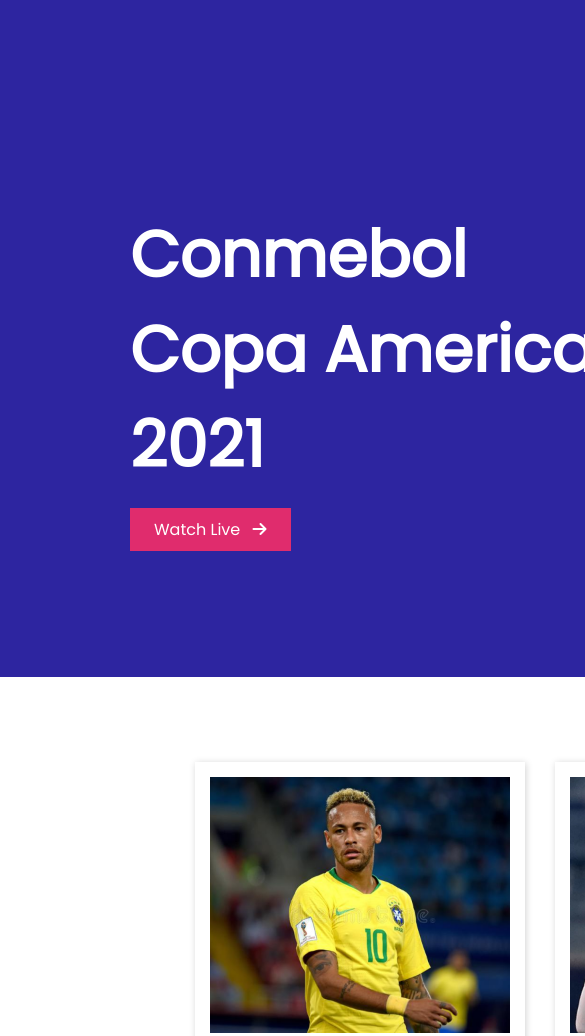
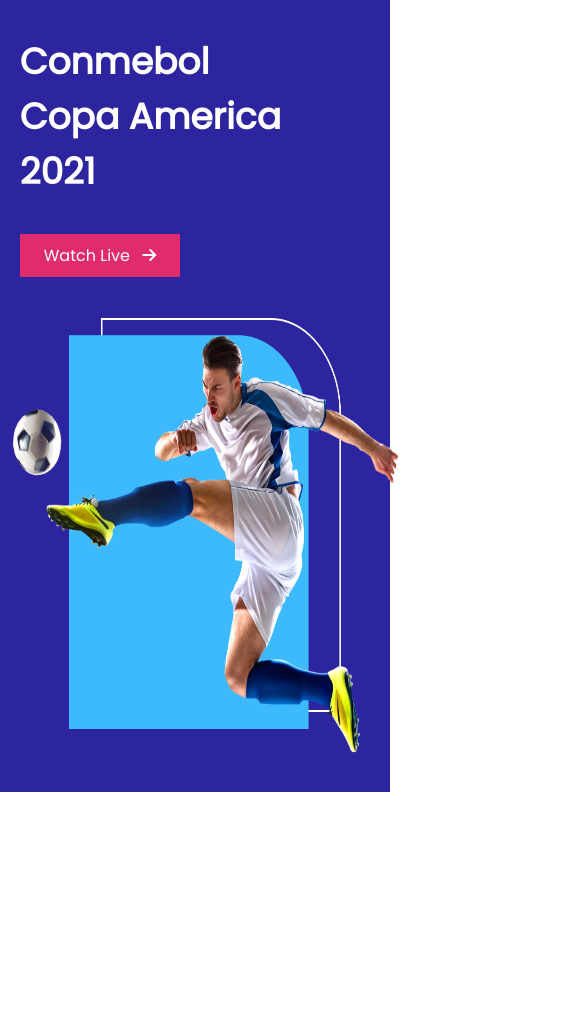
Before and after one commit to fahad-poran/footballmatch, a plain HTML site: page index.html in a window 390 px wide. Shown: the top 1036 px of the page, 585 px wide, since content can reach past the window. After the commit the page ends 844 px from the top, so only its background shows below. Drawn offline with Linux system fonts and the light colour scheme.

Commit message:
Header Done

```diff
--- a/index.html
+++ b/index.html
@@ -12,6 +12,7 @@
 </head>
 <body>
     <header>
+        <!-- section>
         <section class="banner-txt">
             <h1 class="copa">Conmebol
                 Copa America
@@ -21,7 +22,23 @@
         </section>
         <section class="banner-img">
             <img src="images/banner.png" alt="">
-        </section>
+        </section> -->
+
+        <div class="banner">
+            <div class="banner-heading">
+              <h1 class="heading">Conmebol Copa America 2021</h1>
+              <div class="watch">
+                <a
+                  href="https://www.youtube.com/watch?v=1LSKA6wWHIg&ab_channel=%D8%B1%D8%B9%D8%AF%D9%85%D8%AD%D9%85%D8%AF%D8%A7%D9%84%D9%83%D8%B1%D8%AF%D9%8A%7CRaadMohammadalKurdi"
+                  target="_blank"
+                  >Watch Live <i class="fas fa-arrow-right"></i>
+                </a>
+              </div>
+            </div>
+            <div class="banner-image">
+              <img src="images/banner.png" alt="banner" />
+            </div>
+          </div>
     </header>
 
     <main>
--- a/style.css
+++ b/style.css
@@ -4,9 +4,9 @@ body{
     margin: 0%;
     padding: 0%;
     font-family: 'Poppins', sans-serif;
-    Width: 1440px;
-    Height: 3750px;
-    overflow-x: hidden;
+    /* Width: 1440px;
+    Height: 3750px; */
+    /* overflow-x: hidden; */
 }
 
 /* ------------------
@@ -15,57 +15,67 @@ top header part
 
 header{
     background-color: #2D25A0;
-    height: 677px;
     width: 100%;
-    display: flex;
+    /* height: 677px;
+    width: 100%;
+    display: flex; */
 
     /* display: grid;
     grid-template-columns: repeat(2,1fr); */
 
 
 }
-.banner-txt{
-  margin-left: 130px;
 
-}
-.banner-txt .copa{
 
-    color: #FFFFFF;
-    margin-top: 207px;
+.banner {
+    display: flex;
+    justify-content: space-around;
+    align-items: center;
+    padding-bottom: 86px;
+  }
+  .banner-heading {
     width: 485px;
-    height: 230px;
-    font-size: 64px;
-    font-weight: 700;
-    padding-bottom: 27px;
-}
+    margin-left: 100px;
+  }
 
-.watch{
+  .watch a {
     text-decoration: none;
+    color: #fff;
+    font-size: 16px;
     font-size: 16px;
     Width: 168px;
     Height: 44px;
+    text-decoration: none;
     background-color:#E02C6D;
-    color: #FFFFFF;
+
     padding: 10px 24px;
-}
-.banner-txt i{
-    margin-left: 8px;
-}
-.banner-img{
-    margin-left: 102px;
-    margin-top: 153px;
-}
-.banner-img img{
+  }
+  .watch a i{
+      margin-left: 8px;
+  }
+  .heading {
+    font-size: 64px;
+    color: #fff;
+    padding-bottom: 20px;
+  }
+  .banner-image img {
     width: 556.01px;
     height: 438px;
+    transition-duration: 1000ms;
+  }
+.banner-image img:hover{
+    width: 576.01px;
+    height: 458px;
+    transform: rotate(19deg);
 }
 
 /*--------------------
  player part
 ---------------------- */
 main{
-    padding: 70px 210px 0px 180px;
-
+    padding-top: 70px;
+    display: flex;
+    justify-content: center;
 }
 .players{
     display: grid;
@@ -130,9 +140,22 @@ optional{
     height: 113px;
     padding-bottom: 24px;
 }
+.highlight a{
+    text-decoration: none;
+    color: #fff;
+    font-size: 16px;
+    font-size: 16px;
+    Width: 168px;
+    Height: 44px;
+    text-decoration: none;
+    background-color:#E02C6D;
+
+    padding: 10px 24px;
+}
 .highlight i{
     margin-left: 8px;
 }
+
 
 /* --------------
  footer part
@@ -154,3 +177,39 @@ footer .soci-icons img{
 footer p{
     font-size: 18px;
 }
+
+/* -------------
+media query
+--------------- */
+
+@media only screen and (max-width: 600px) {
+    .banner {
+        flex-direction: column;
+        align-content: flex-start;
+        width: 100%;
+        padding: 10px;
+      }
+      .banner-heading {
+        width: 100%;
+        margin-left: 5%;
+      }
+      .heading {
+        font-size: 36px;
+        width: 70%;
+      }
+      .watch {
+        margin-bottom: 30px;
+      }
+      .banner-image {
+        width: 100%;
+        padding: 5%;
+      }
+      .banner-image img {
+        width: 100%;
+      }
+
+
+optional , main , footer{
+    display: none;
+}
+}
```
